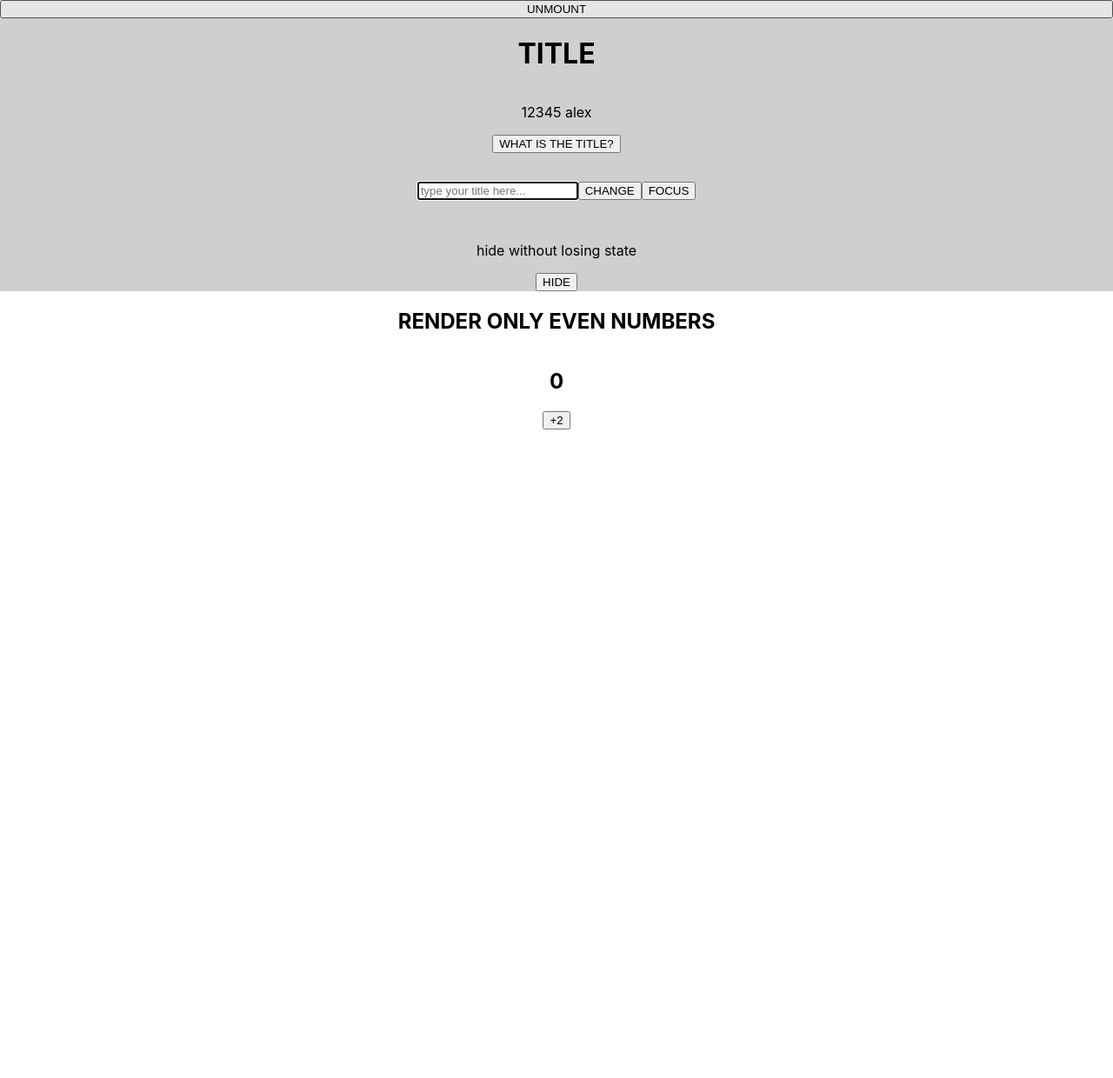
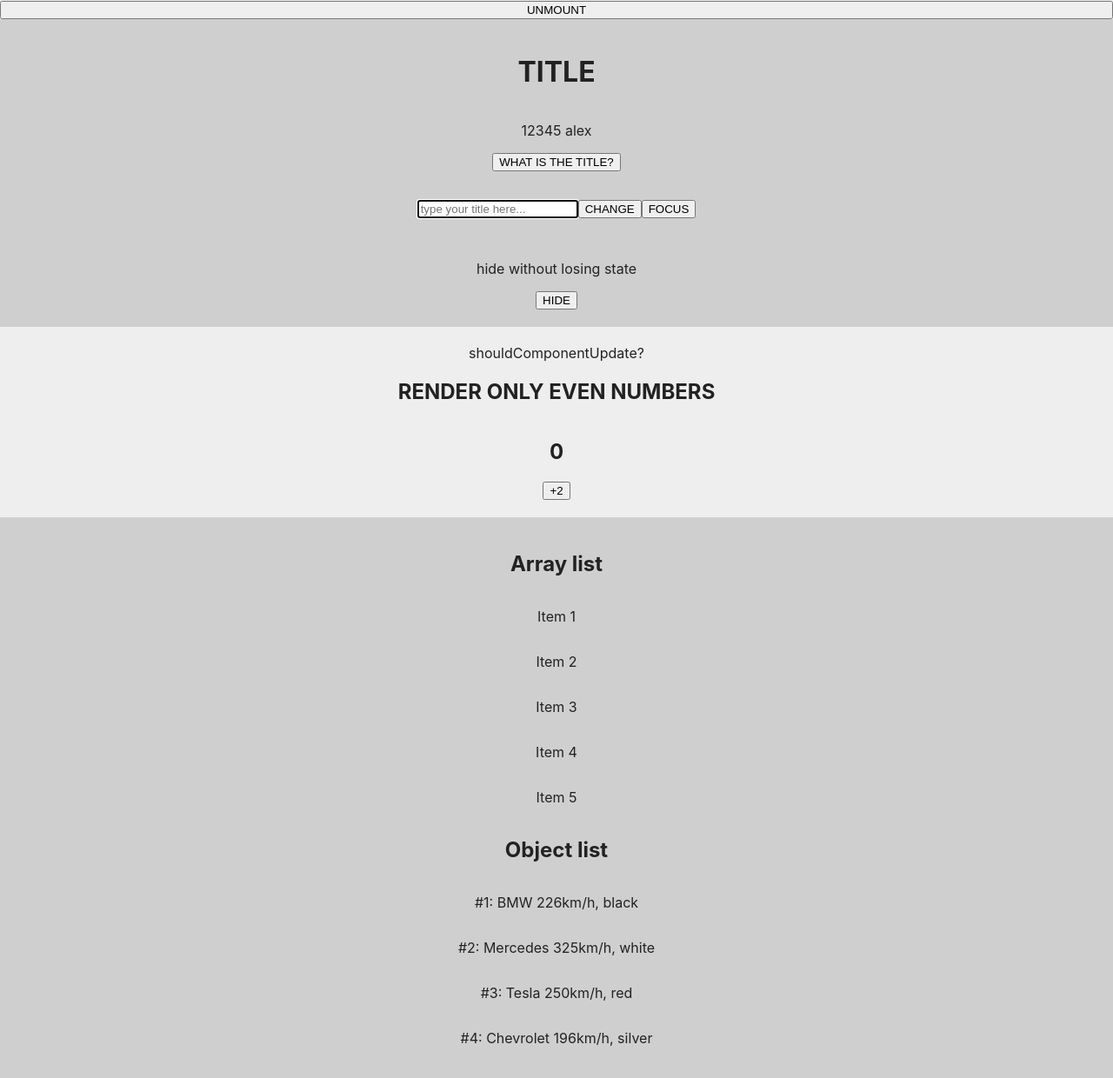
Before and after one commit to border-none/Rabchuk-Vlad-React-Aston, a React (Create React App) app in the folder lesson2/: page / in a window 1280 px wide. Shown: the whole page at 87% size. Before the commit the page ends 800 px from the top, so only its background shows below. Built offline with nearby package versions, Linux system fonts and the light colour scheme.

Commit message:
lesson2 сделан
Добавил листы сделанные из массива и объекта

```diff
--- a/lesson2/src/App.css
+++ b/lesson2/src/App.css
@@ -1,11 +1,27 @@
+body {
+  color: #222;
+  background-color: #eee;
+}
+
+button:hover {
+  cursor: pointer;
+}
+
 .container__center {
   display: flex;
   flex-direction: column;
   justify-content: center;
   align-items: center;
   width: 100%;
+  margin: 0px auto;
+  padding: 20px 0;
 }
 
-.main {
+.grey {
   background: #cfcfcf;
 }
+
+.mount {
+  margin: 0px;
+  width: 100%;
+}
--- a/lesson2/src/App.js
+++ b/lesson2/src/App.js
@@ -1,6 +1,7 @@
 import { useState } from 'react';
 import './App.css';
 import Form from './Form';
+import List from './List';
 import ShouldUpdate from './ShouldUpdate';
 
 function App() {
@@ -12,11 +13,12 @@ function App() {
 
   return (
     <>
-      <button className="container__center" onClick={toggle}>
+      <button className="mount" onClick={toggle}>
         {mount ? 'UNMOUNT' : 'MOUNT'}
       </button>
       {mount ? <Form /> : ''}
       <ShouldUpdate />
+      <List />
     </>
   );
 }
--- a/lesson2/src/Form.js
+++ b/lesson2/src/Form.js
@@ -76,7 +76,7 @@ class Form extends React.Component {
 
     if (this.state.mount) {
       return (
-        <div className="container__center main">
+        <div className="container__center grey">
           <Title
             title={this.state.title}
             array={this.arr}
@@ -93,7 +93,8 @@ class Form extends React.Component {
             />
             <button
               disabled={
-                this.state.userInput.toLowerCase().includes('react')
+                this.state.userInput.toLowerCase().includes('react') ||
+                this.state.userInput.toLowerCase().includes('реакт')
                   ? true
                   : false
               }
--- /dev/null
+++ b/lesson2/src/List.js
@@ -0,0 +1,47 @@
+function List() {
+  const items = ['Item 1', 'Item 2', 'Item 3', 'Item 4', 'Item 5'];
+
+  const cars = [
+    {
+      id: 1,
+      name: 'BMW',
+      topSpeed: 226,
+      color: 'black',
+    },
+    {
+      id: 2,
+      name: 'Mercedes',
+      topSpeed: 325,
+      color: 'white',
+    },
+    {
+      id: 3,
+      name: 'Tesla',
+      topSpeed: 250,
+      color: 'red',
+    },
+    {
+      id: 4,
+      name: 'Chevrolet',
+      topSpeed: 196,
+      color: 'silver',
+    },
+  ];
+
+  return (
+    <div className="container__center grey">
+      <h2>Array list</h2>
+      {items.map((item) => (
+        <p key={item}>{item}</p>
+      ))}
+      <h2>Object list</h2>
+      {cars.map((car) => (
+        <p key={car.id}>
+          #{car.id}: {car.name} {car.topSpeed}km/h, {car.color}
+        </p>
+      ))}
+    </div>
+  );
+}
+
+export default List;
--- a/lesson2/src/ShouldUpdate.js
+++ b/lesson2/src/ShouldUpdate.js
@@ -34,6 +34,7 @@ class ShouldUpdate extends React.Component {
   render() {
     return (
       <div className="container__center">
+        shouldComponentUpdate?
         <h2>RENDER ONLY EVEN NUMBERS</h2>
         <h2>{this.state.count}</h2>
         <button onClick={this.countUp}>+2</button>
```
